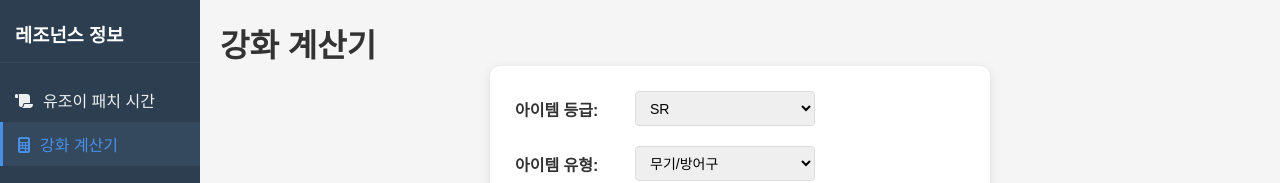
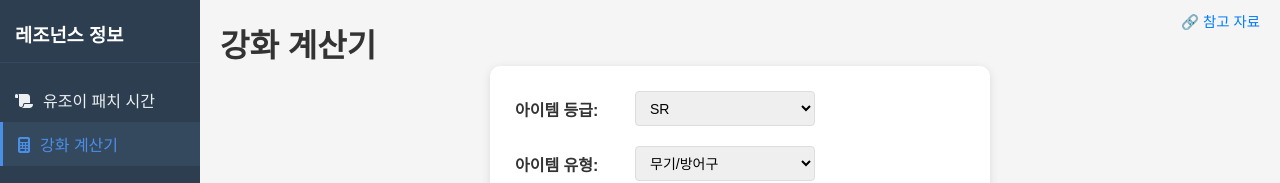
Before and after one commit to emotionl1/resonace-website, a plain HTML site: page index.html in a window 1280 px wide. Both pictures are taken after a click on the item "강화 계산기". Shown: the top 183 px of the page. Drawn offline with Linux system fonts and the light colour scheme.

Commit message:
Add files via upload

```diff
--- a/index.html
+++ b/index.html
@@ -249,6 +249,14 @@
             </select>
           </div>
 
+          <div style="position: absolute; top: 10px; right: 20px;">
+            <a href="https://wiki.biligame.com/resonance/%E8%A3%85%E5%A4%87%E5%8D%87%E7%BA%A7%E6%89%80%E9%9C%80%E7%BB%8F%E9%AA%8C%E8%A1%A8" target="_blank" style="font-size: 0.9rem; color: #007bff; text-decoration: none;">
+              🔗 참고 자료
+            </a>
+          </div>
+
+
+
           <!-- 아이템 유형 선택 -->
           <div class="input-group">
             <label for="item-type">아이템 유형:</label>
@@ -467,6 +475,8 @@
       // 입력값 변경 시 유효성 검사
       document.getElementById('current-level').addEventListener('change', validateLevels);
       document.getElementById('target-level').addEventListener('change', validateLevels);
+
+
     </script>
 
 
```
